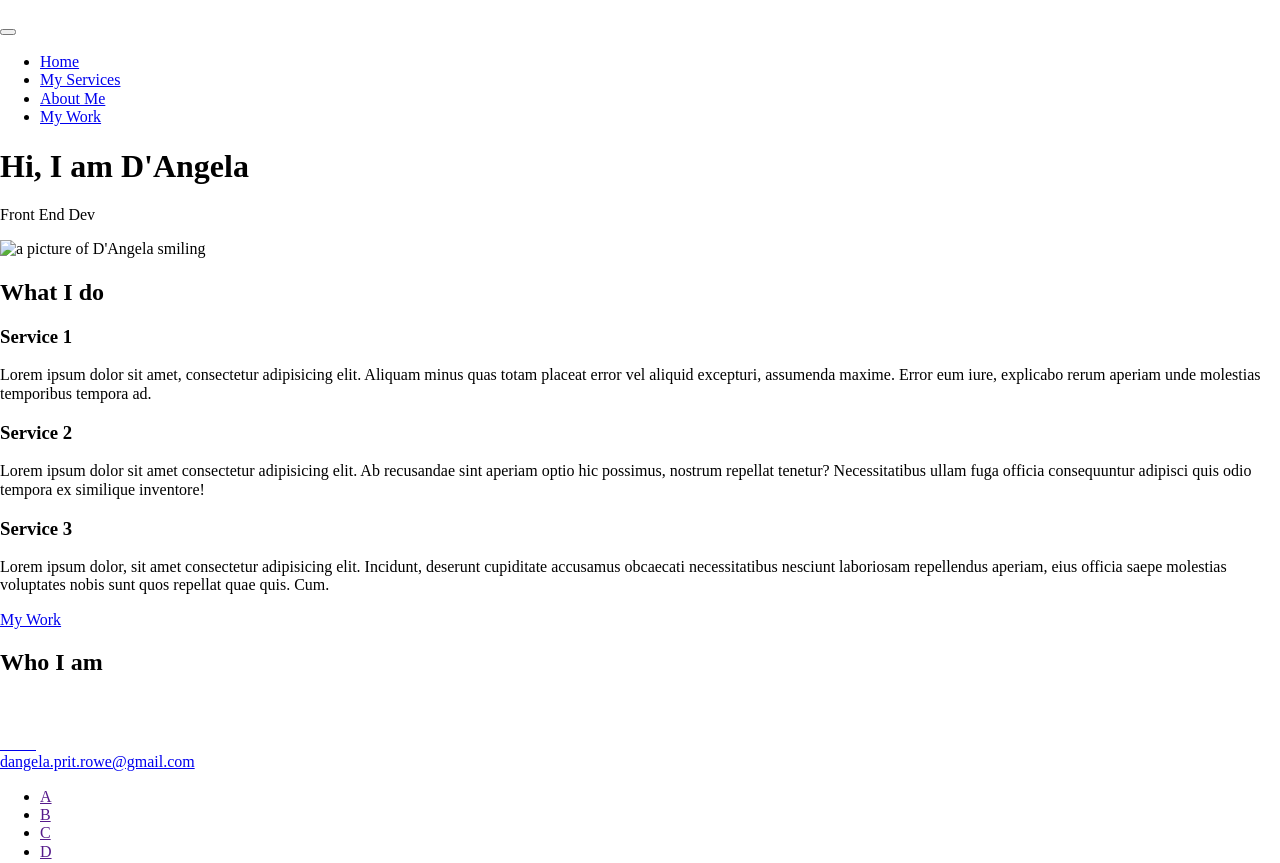
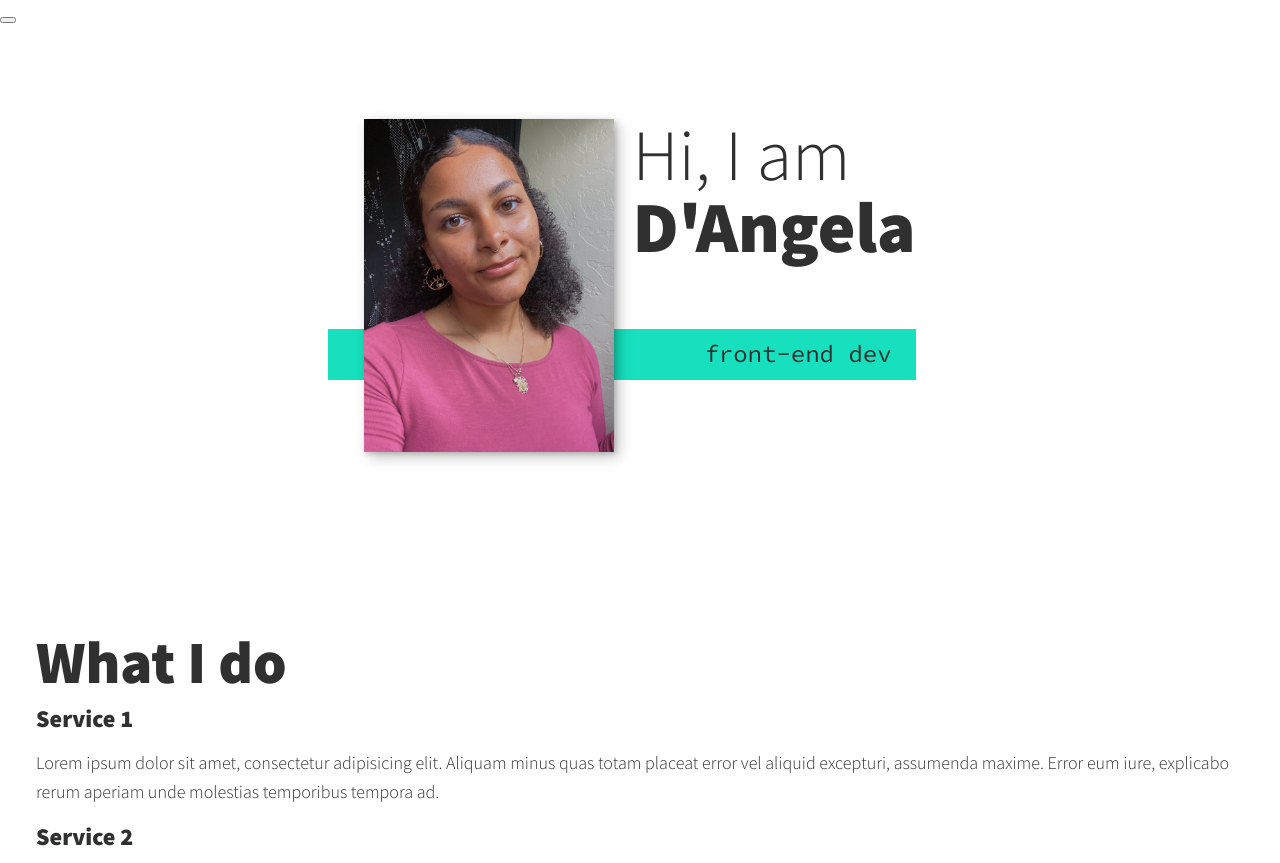
Before and after one commit to dangelapr/dangela-portfolio, a plain HTML site: page index.html in a window 1280 px wide. Shown: the top 863 px of the page. Drawn offline with nearby package versions, Linux system fonts and the light colour scheme.

Commit message:
Intro Section styles and image

```diff
--- a/app.css
+++ b/app.css
@@ -0,0 +1,144 @@
+*,
+*::before,
+*::after {
+    box-sizing: border-box;
+}
+
+/* Custom Properties, update these for your own design */
+
+:root {
+    --ff-primary: 'Source Sans Pro', sans-serif;
+    --ff-secondary: 'Source Code Pro', monospace;
+
+    --fw-reg: 300;
+    --fw-bold: 900;
+
+    --clr-light: #fff;
+    --clr-dark: #303030;
+    --clr-accent: #16e0bd;
+
+    --fs-h1: 3rem;
+    --fs-h2: 2.25rem;
+    --fs-h3: 1.25rem;
+    --fs-body: 1rem;
+
+    --bs: 0.25em 0.25em 0.75em rgba(0, 0, 0, .25),
+    0.125em 0.125em 0.25em rgba(0, 0, 0, .15);
+}
+
+@media (min-width: 800px) {
+    :root {
+        --fs-h1: 4.5rem;
+        --fs-h2: 3.75rem;
+        --fs-h3: 1.5rem;
+        --fs-body: 1.125rem;
+    }
+}
+
+/* General Styles */
+
+body {
+    background-color: var(--clr-light);
+    color: var(--clr-dark);
+    margin: 0;
+    font-family: var(--ff-primary);
+    font-size: var(--fs-body);
+    line-height: 1.6;
+}
+
+section {
+    padding: 5em 2em;
+}
+
+img {
+    display: block;
+    max-width: 100%;
+}
+
+strong { font-weight: var(--fw-bold) }
+
+/* Typography */
+
+h1,
+h2,
+h3 {
+    line-height: 1;
+    margin: 0;
+}
+
+h1 { font-size: var(--fs-h1) }
+h2 { font-size: var(--fs-h2) }
+h3 { font-size: var(--fs-h3) }
+
+.section__title {
+    margin-bottom: .25em;
+}
+
+.section__title--intro {
+    font-weight: var(--fw-reg);
+}
+
+.section__title--intro strong {
+    display: block;
+}
+
+.section__subtitle {
+    margin: 0;
+    font-size: var(--fs-h3);
+}
+
+.section__subtitle--intro,
+.section__subtitle--about {
+    background-color: var(--clr-accent);
+    padding: .25em 1em;
+    font-family: var(--ff-secondary);
+    margin-bottom: 1em;
+}
+
+/* Header */
+
+nav { display: none; }
+
+/* Intro Section */
+
+.intro {
+    position: relative;
+}
+
+.intro--img {
+    box-shadow: var(--bs);
+}
+
+.section__subtitle--intro {
+    display: inline-block;
+}
+
+@media (min-width: 600px) {
+    .intro {
+        display: grid;
+        width: min-content;
+        margin: 0 auto;
+        grid-column-gap: 1em;
+        grid-template-areas:
+            "img title"
+            "img subtitle";
+        grid-template-columns: min-content max-content;
+    }
+
+    .intro--img {
+        grid-area: img;
+        min-width: 250px;
+        position: relative;
+        z-index: 2;
+    }
+
+    .section__subtitle--intro {
+        align-self: start;
+        grid-column: -1 / 1;
+        grid-row: 2;
+        text-align: right;
+        position: relative;
+        left: -1.5em;
+        width: calc(100% + 1.5em);
+    }
+}
--- a/index.html
+++ b/index.html
@@ -39,8 +39,8 @@
         <h1 class="section__title section__title--intro">
             Hi, I am <strong>D'Angela</strong>
         </h1>
-        <p class="section__subtitle section__subtitle--intro">Front End Dev</p>
-        <img src="" alt="a picture of D'Angela smiling">
+        <p class="section__subtitle section__subtitle--intro">front-end dev</p>
+        <img src="imgs/dangela1.jpeg" alt="a picture of D'Angela smilings slightly" class="intro--img">
     </section>
 
     <!-- My Services -->
```
Also changed, not shown: imgs/dangela1.jpeg (added).
